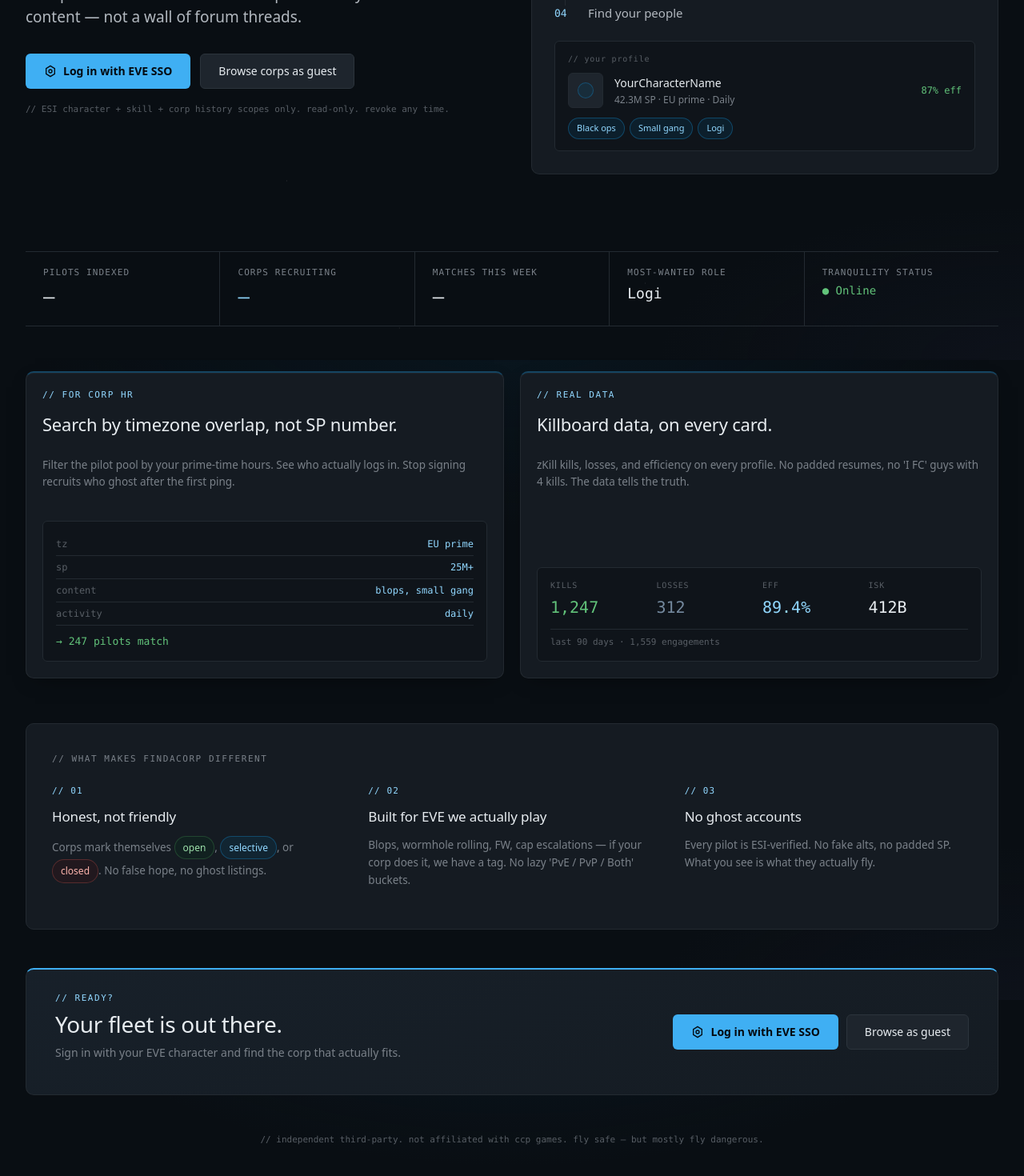
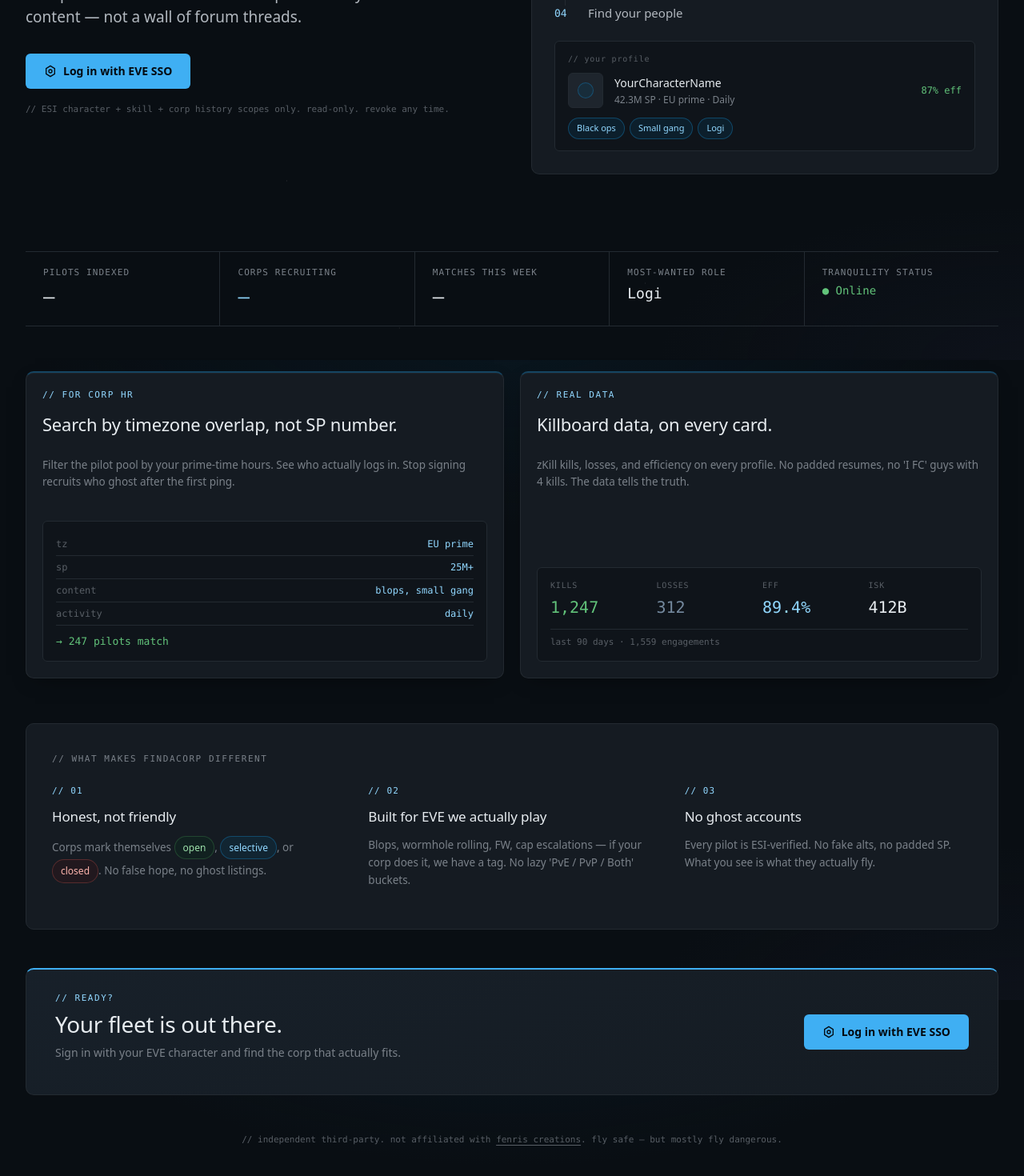
Before and after one commit to blinddreamer/findacorp, a React (Vite) app in the folder frontend/: page / in a window 1280 px wide. Shown: the part 350-1820 px from the top of the page at 80% size. Built offline with nearby package versions, Linux system fonts and the light colour scheme.

Commit message:
remove browse as guest

```diff
--- a/frontend/src/screens/LandingScreen.tsx
+++ b/frontend/src/screens/LandingScreen.tsx
@@ -26,15 +26,14 @@
             Real profiles from ESI and zKill. Corps search by timezone and content — not a wall of forum threads.
           </p>
           <div className="ctas">
-            {!auth.token && (
+            {auth.token ? (
+              <Btn primary lg onClick={() => navigate('/search/corps')}>Browse corps</Btn>
+            ) : (
               <Btn primary lg onClick={login}>
                 <svg width="16" height="16" viewBox="0 0 24 24" fill="none" stroke="currentColor" strokeWidth="2"><path d="M12 2 L20 7 V17 L12 22 L4 17 V7 Z" /><circle cx="12" cy="12" r="3" /></svg>
                 Log in with EVE SSO
               </Btn>
             )}
-            <Btn lg onClick={() => navigate('/search/corps')}>
-              {auth.token ? 'Browse corps' : 'Browse corps as guest'}
-            </Btn>
           </div>
           <div style={{ marginTop: 18, fontFamily: 'var(--font-mono)', fontSize: 11, color: 'var(--text-dim)' }}>
             // ESI character + skill + corp history scopes only. read-only. revoke any time.
@@ -174,15 +173,15 @@
               Log in with EVE SSO
             </Btn>
           )}
-          <Btn lg onClick={() => navigate('/search/corps')}>
-            {auth.token ? 'Browse corps' : 'Browse as guest'}
-          </Btn>
+          {auth.token && (
+            <Btn lg onClick={() => navigate('/search/corps')}>Browse corps</Btn>
+          )}
         </div>
       </div>
 
       {/* ── Footer note ── */}
       <div style={{ marginTop: 48, textAlign: 'center', fontFamily: 'var(--font-mono)', fontSize: 11, color: 'var(--text-dim)' }}>
-        // independent third-party. not affiliated with ccp games. fly safe — but mostly fly dangerous.
+        // independent third-party. not affiliated with <a href="https://fenris.com/" target="_blank" rel="noopener noreferrer" style={{ color: 'var(--text-dim)', textDecoration: 'underline', textUnderlineOffset: 3 }}>fenris creations</a>. fly safe — but mostly fly dangerous.
       </div>
     </div>
   );
```
